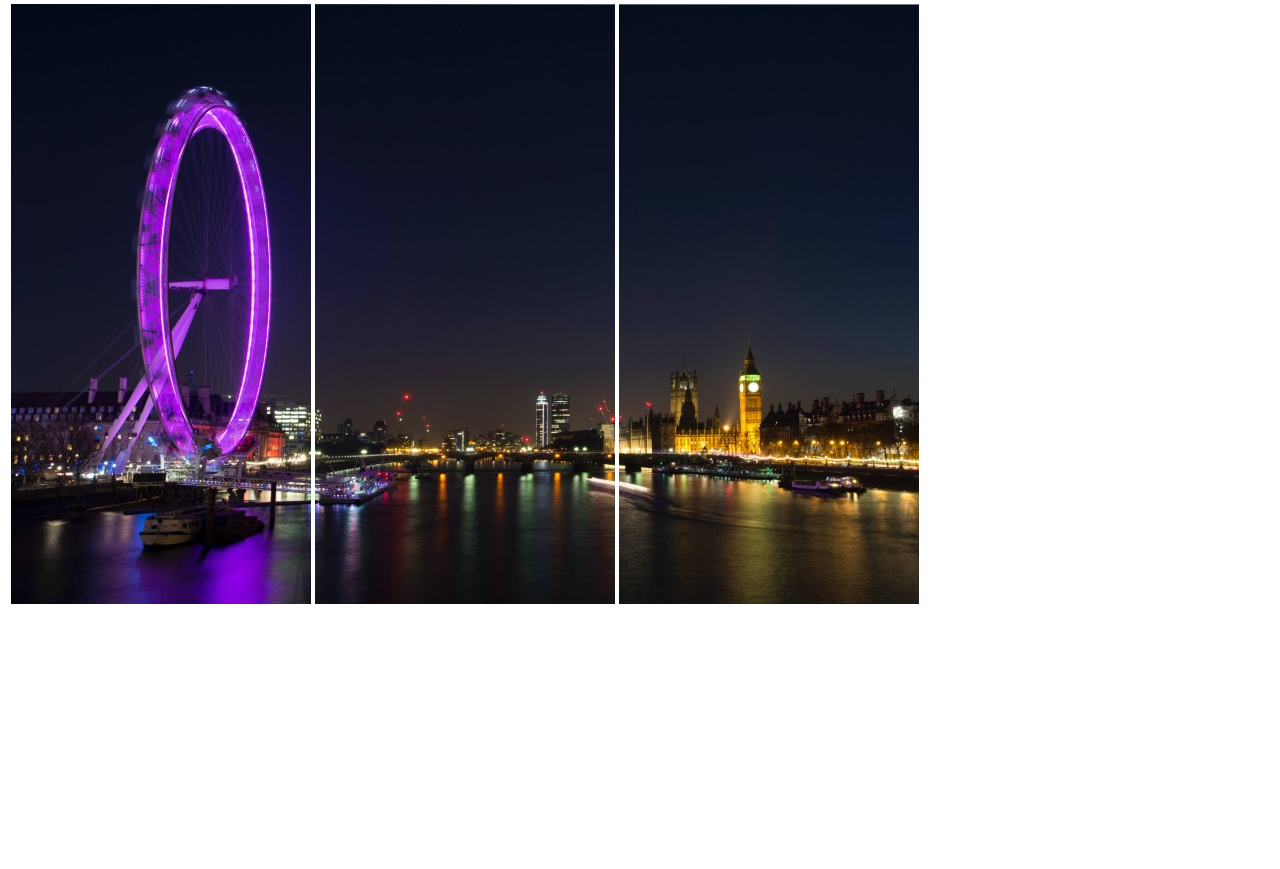
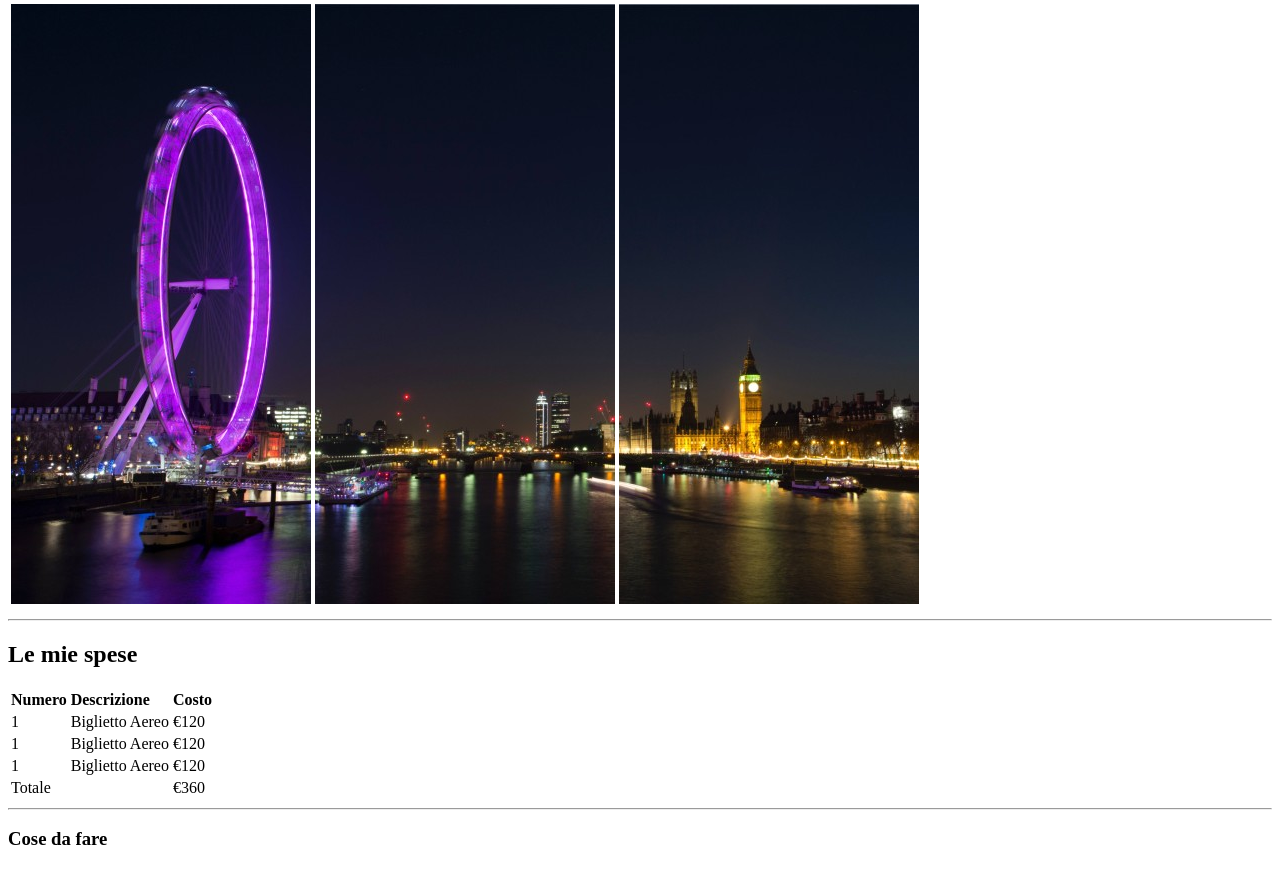
Before and after one commit to maricamola/html-london-trip, a plain HTML site: page index.html in a window 1280 px wide. Shown: the part 79-948 px from the top of the page. Before the commit the page ends 800 px from the top, so only its background shows below. Drawn offline with Linux system fonts and the light colour scheme.

Commit message:
[second commit]

```diff
--- a/index.html
+++ b/index.html
@@ -23,7 +23,58 @@
 
   </header>
 
+  <hr>
+
   <main>
+
+    <section>
+      <h2>Le mie spese</h2>
+      <table>
+        <thead>
+          <tr>
+            <td><strong>Numero</strong></td>
+            <td><strong>Descrizione</strong></td>
+            <td><strong>Costo</strong></td>
+            </td>
+          </tr>
+        </thead>
+
+        <tbody>
+          <tr>
+            <td>1</td>
+            <td>Biglietto Aereo</td>
+            <td> &euro;120</td>
+          </tr>
+
+          <tr>
+            <td>1</td>
+            <td>Biglietto Aereo</td>
+            <td> &euro;120</td>
+          </tr>
+
+          <tr>
+            <td>1</td>
+            <td>Biglietto Aereo</td>
+            <td> &euro;120</td>
+          </tr>
+        </tbody>
+
+        <tfoot>
+          <tr>
+            <td>Totale</td>
+            <td></td>
+            <td>&euro;360</td>
+          </tr>
+        </tfoot>
+      </table>
+
+      <hr>
+    </section>
+
+    <section>
+      <h3>Cose da fare</h3>
+
+    </section>
 
 
   </main>
```
